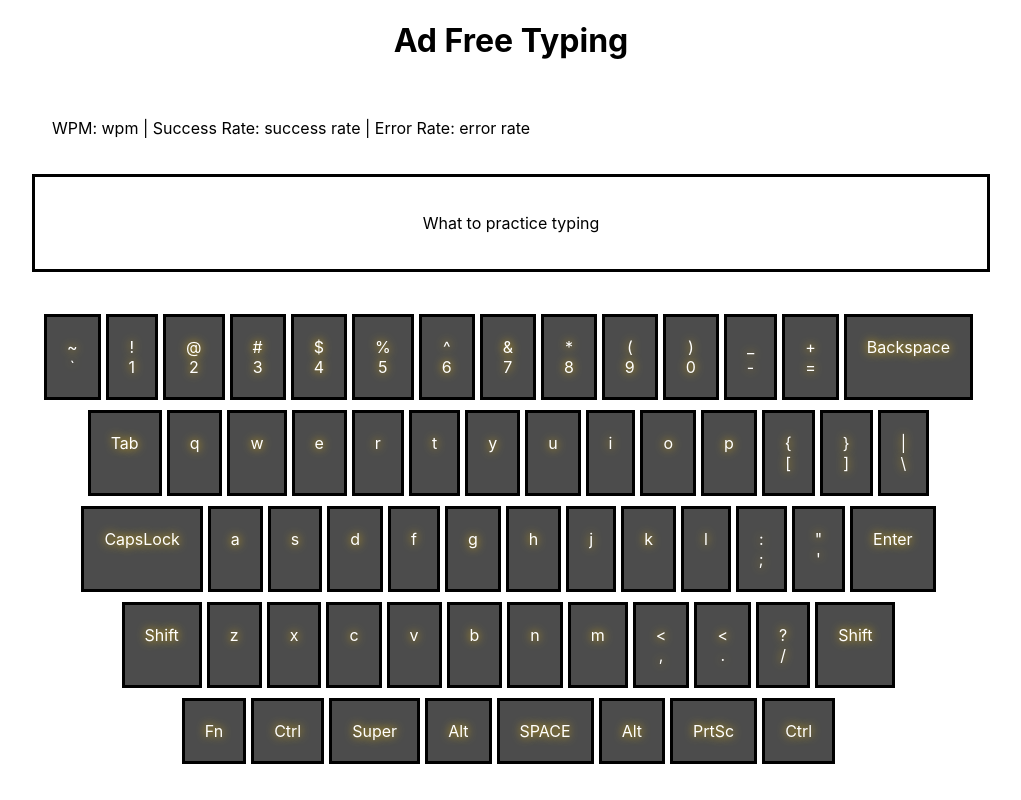
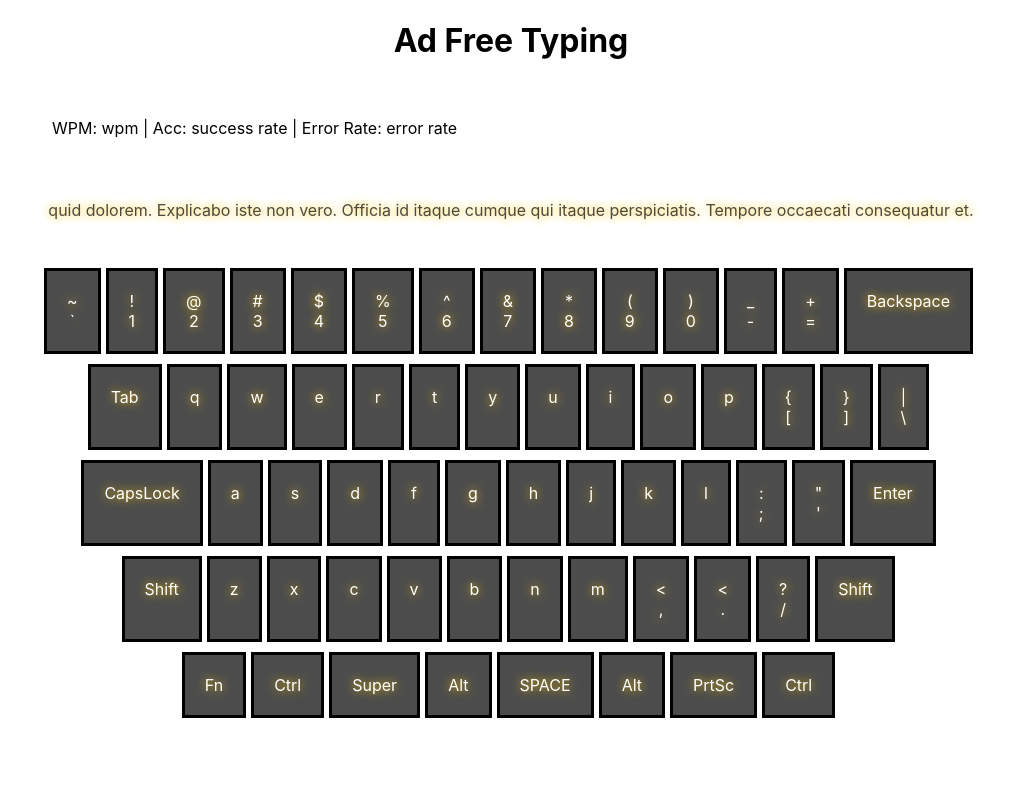
Before and after one commit to jstephensdev/ad-free-typing, a React (Create React App) app: page / in a window 1280 px wide. Shown: the whole page, without its empty margins (129-1150 px from the left). Built offline with nearby package versions, Linux system fonts and the light colour scheme.

Commit message:
style improvments, library for text, key detection

```diff
--- a/package.json
+++ b/package.json
@@ -40,6 +40,7 @@
         ]
     },
     "devDependencies": {
+        "@faker-js/faker": "^7.6.0",
         "prettier": "2.8.1"
     }
 }
--- a/src/App.tsx
+++ b/src/App.tsx
@@ -1,6 +1,7 @@
 import { Keyboard } from './components/Keyboard';
 import { Stats } from './components/Stats';
 import { Text } from './components/Text';
+
 import './css/App.css';
 
 export const App = () => {
--- a/src/components/Keyboard.tsx
+++ b/src/components/Keyboard.tsx
@@ -1,7 +1,19 @@
 import { keyboardConfig, key } from '../keyboardConfig';
+import { useEffect, useState } from 'react';
 
 export const Keyboard = () => {
     const keyRows: Array<Array<key>> = keyboardConfig;
+
+    const [keyPressed, setKeyPressed] = useState('');
+
+    const downHandler = ({ key }: any): void => {
+        setKeyPressed(key);
+    };
+
+    useEffect(() => {
+        console.log(keyPressed);
+        window.addEventListener('keydown', downHandler);
+    }, [keyPressed]);
 
     return (
         <>
--- a/src/components/Stats.tsx
+++ b/src/components/Stats.tsx
@@ -5,7 +5,7 @@ export const Stats = () => {
     return (
         <>
             <section className="stats-section">
-              <p>{`WPM: ${wpm} | Success Rate: ${successRate} | Error Rate: ${errorRate}`}</p>
+                <p>{`WPM: ${wpm} | Acc: ${successRate} | Error Rate: ${errorRate}`}</p>
             </section>
         </>
     );
--- a/src/components/Text.tsx
+++ b/src/components/Text.tsx
@@ -1,8 +1,10 @@
+import { faker } from '@faker-js/faker';
+
 export const Text = () => {
     return (
         <>
-            <section className="typing-text-section">
-                <p>What to practice typing</p>
+            <section className="text-section">
+                <p>{faker.lorem.paragraph().slice(-122)}</p>
             </section>
         </>
     );
--- a/src/css/App.css
+++ b/src/css/App.css
@@ -1,7 +1,8 @@
 .app {
     display: flex;
     text-align: center;
-    justify-content: center;
+    flex-direction: column;
+    align-items: center;
 }
 
 .stats-section {
@@ -9,10 +10,12 @@
     padding: 20px;
 }
 
-.typing-text-section {
-    padding: 20px;
-    border: solid;
-    margin-bottom: 30px;
+.text-section {
+    padding: 10px;
+    margin-bottom: 10px;
+    color: rgb(0, 0, 0, 0.7);
+    text-shadow: 0 0 10px #ffc600;
+    font-size: 16px;
 }
 
 .keyboard-key-default {
```
Also changed, not shown: 1 other file (tests, documents, lock files or other folders).
